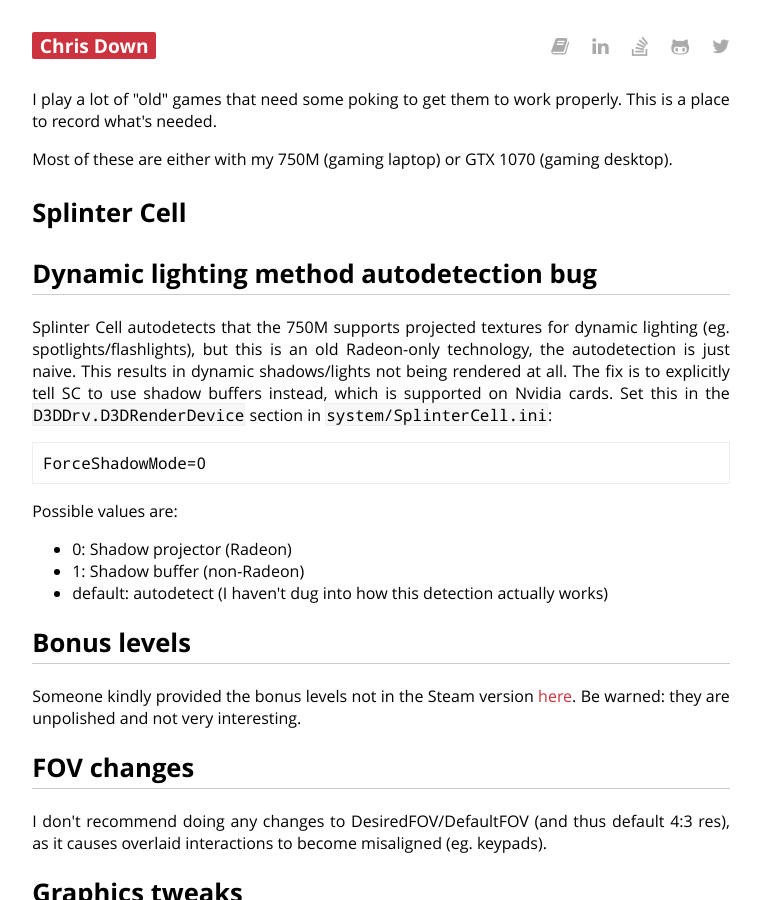
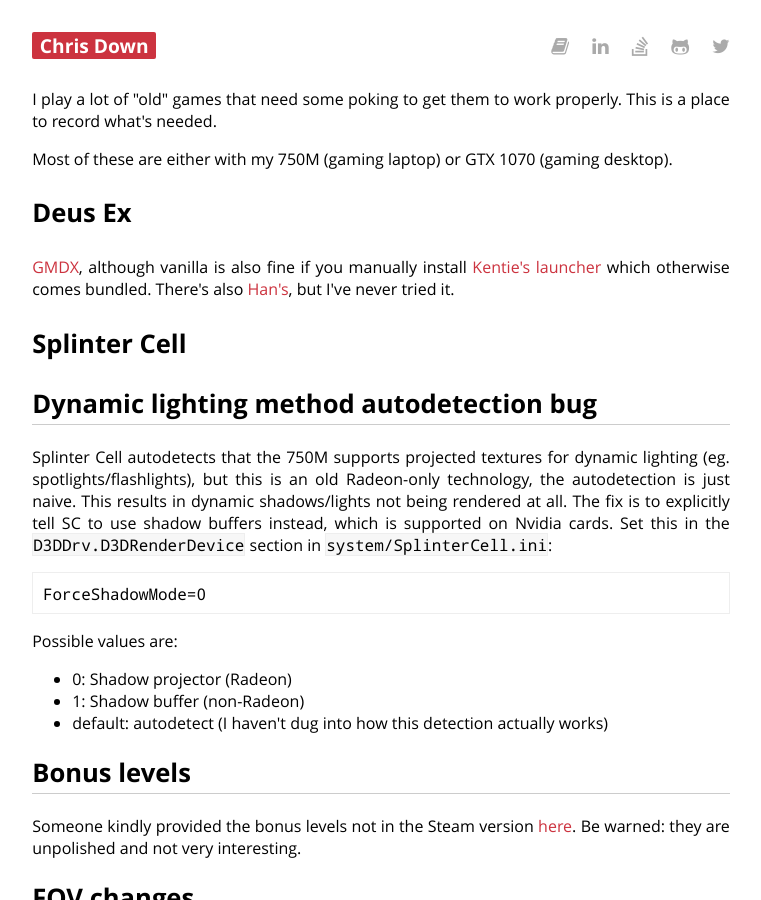
Before and after one commit to cdown/chrisdown.name, a Jekyll site: the page built from oldgames.md, in a window 1280 px wide and 900 px high. Shown: the whole window, without its empty margins (259-1020 px from the left). Built offline with Jekyll 4.4.1, drawn with Linux system fonts in a browser that asks for light colours.

Commit message:
oldgames: Add GMDX

```diff
--- a/oldgames.md
+++ b/oldgames.md
@@ -8,6 +8,13 @@ This is a place to record what's needed.
 
 Most of these are either with my 750M (gaming laptop) or GTX 1070 (gaming
 desktop).
+
+# Deus Ex
+
+[GMDX](https://www.moddb.com/mods/gmdx), although vanilla is also fine if you
+manually install [Kentie's launcher](https://kentie.net/article/dxguide/) which
+otherwise comes bundled. There's also
+[Han's](https://coding.hanfling.de/launch/), but I've never tried it.
 
 # Splinter Cell
 
```
